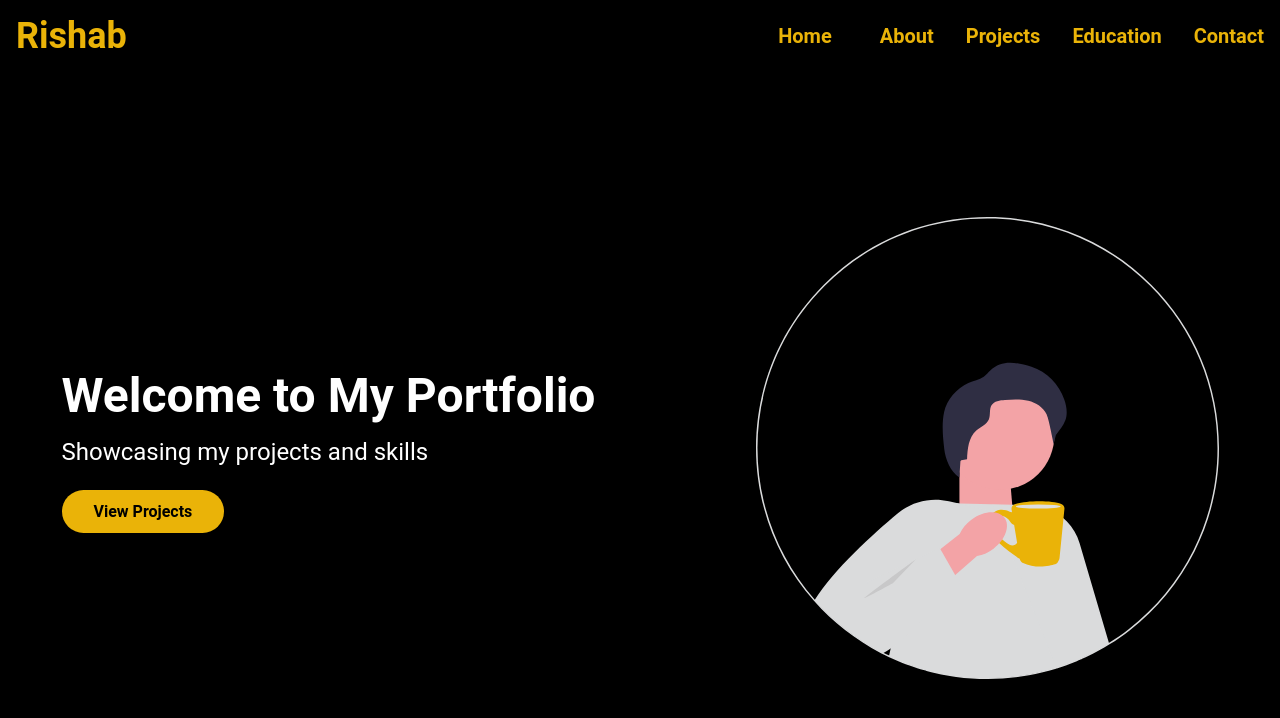
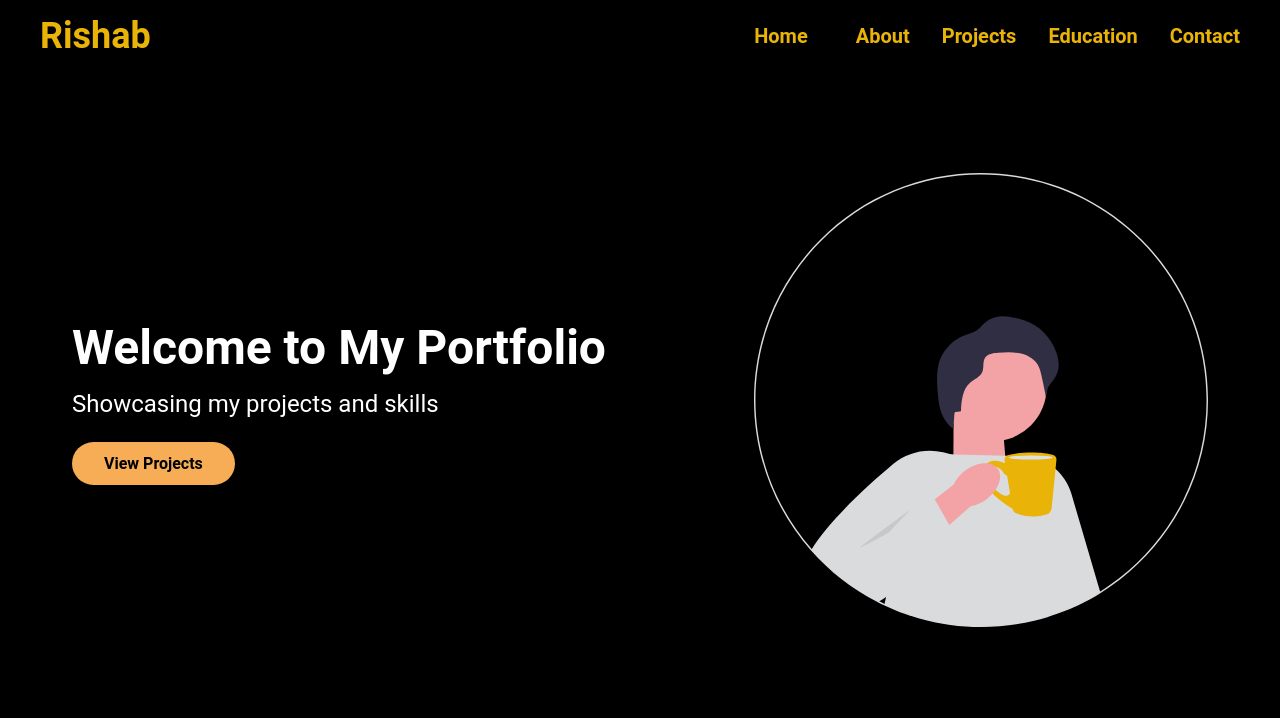
Before and after one commit to rishab-alt/portfolio-master, a React (Create React App) app: page / in a window 1280 px wide. Shown: the top 718 px of the page. Built offline with nearby package versions, Linux system fonts and the light colour scheme; a small style sheet from the web is missing.

Commit message:
Home page changes

```diff
--- a/src/components/pages/Home.jsx
+++ b/src/components/pages/Home.jsx
@@ -2,36 +2,10 @@ import React, { useState, useEffect } from 'react';
 import Graphic from '../images/undraw_drink_coffee_v3au.svg';
 import Nav from '../NavBar';
 import { motion } from 'framer-motion';
-import './css/Home.css'; // Import CSS file for styling
+import './css/Home.css';
 
 const HomePage = () => {
-  const [isLoading, setIsLoading] = useState(true);
-  const [darkMode] = useState(true);
-  const [isOpen, setIsOpen] = useState(false);
-
-  useEffect(() => {
-    const timer = setTimeout(() => {
-      setIsLoading(false);
-    }, 2000);
-
-    return () => clearTimeout(timer);
-  }, []);
-
-  useEffect(() => {
-    const handleResize = () => {
-      setIsOpen(false);
-    };
-
-    window.addEventListener('resize', handleResize);
-
-    return () => {
-      window.removeEventListener('resize', handleResize);
-    };
-  }, []);
-
-  const toggleMenu = () => {
-    setIsOpen(!isOpen);
-  };
+  const [darkMode, setDarkMode] = useState(true);
 
   const containerVariants = {
     hidden: { opacity: 0, y: 50 },
@@ -51,18 +25,42 @@ const HomePage = () => {
     visible: { opacity: 1, y: 0 }
   };
 
+  const toggleTheme = () => {
+    setDarkMode(!darkMode);
+  };
+
   return (
     <div className={`min-h-screen flex flex-col justify-center items-center ${darkMode ? 'bg-black text-white' : 'bg-white text-black'}`}>
       <Nav darkMode={darkMode} />
       <motion.section
         id="home"
-        className="hero flex flex-col md:flex-row justify-between items-center text-center md:text-left p-6 mt-16 md:mt-24"
+        className="hero container flex flex-col md:flex-row justify-between items-center text-center md:text-left p-6 mt-16 md:mt-24"
         variants={containerVariants}
         initial="hidden"
         animate="visible"
       >
         <motion.div
-          className="w-full md:w-3/5 mb-10 md:mb-0"
+          className="graphic-container w-full md:w-2/5 mb-10 md:mb-0"
+          variants={itemVariants}
+          whileHover={{ scale: 1.1, rotate: 5 }} // Adjust the hover effect here
+          transition={{ type: 'spring', stiffness: 300 }}
+        >
+          <motion.img
+            src={Graphic}
+            alt="Graphic"
+            className="desktop-image"
+            initial={{ opacity: 0, y: 50 }}
+            animate={{ opacity: 1, y: 0 }}
+            transition={{ duration: 0.5, delay: 0.5 }}
+            whileHover={{
+              scale: 1.1,
+              rotate: 5, // Adjust the hover effect here
+              transition: { type: 'spring', stiffness: 300 }
+            }}
+          />
+        </motion.div>
+        <motion.div
+          className="content w-full md:w-3/5"
           variants={itemVariants}
         >
           <motion.h1
@@ -87,27 +85,8 @@ const HomePage = () => {
             View Projects
           </motion.a>
         </motion.div>
-        <motion.div
-          className="w-full md:w-2/5"
-          variants={itemVariants}
-          whileHover={{ scale: 1.05, rotate: 2 }}
-          transition={{ type: 'spring', stiffness: 300 }}
-        >
-          <motion.img
-            src={Graphic}
-            alt="Graphic"
-            className="desktop-image"
-            initial={{ opacity: 0, y: 50 }}
-            animate={{ opacity: 1, y: 0 }}
-            transition={{ duration: 0.5, delay: 0.5 }}
-            whileHover={{
-              scale: 1.05,
-              rotate: 2,
-              transition: { type: 'spring', stiffness: 300 }
-            }}
-          />
-        </motion.div>
       </motion.section>
+      <div className={`background-effect ${darkMode ? 'bg-black' : 'bg-white'}`}></div>
     </div>
   );
 };
--- a/src/components/pages/css/Home.css
+++ b/src/components/pages/css/Home.css
@@ -1,13 +1,148 @@
-@media (max-width: 768px) { /* Adjust for smaller devices */
-    .hero {
-      flex-direction: column-reverse; /* Reverse the order of elements for mobile */
-    }
+:root {
+  --primary-bg-color: black;
+  --primary-text-color: white;
+  --secondary-bg-color: white;
+  --secondary-text-color: black;
+  --accent-color: #f6ad55;
+  --accent-hover-color: #ed8936;
+}
 
-    .desktop-image {
-      display: none; /* Hide the image on desktop */
-    }
 
-    .hero > .w-full.md\:w-2\/5 {
-      margin-top: -80px; /* Adjust margin for spacing on mobile */
-    }
+.graphic-container {
+  max-height: 80vh;
+  /* Set a maximum height for the image container */
+  overflow: hidden;
+  /* Hide overflowing content */
+}
+
+@media (max-width: 767px) {
+  .graphic-container {
+    max-height: 44440vh;
+    /* Adjust maximum height for smaller screens */
+    margin-top: 2rem;
+    /* Add margin to the top to create space */
   }
+}
+
+
+
+
+.min-h-screen {
+  min-height: 100vh;
+}
+
+.loading-screen {
+  background-color: var(--primary-bg-color);
+}
+
+.loading-image {
+  animation: spin 1s linear infinite;
+}
+
+.hero {
+  margin-top: 2rem;
+  padding: 2rem;
+  display: flex;
+  flex-direction: column;
+  align-items: center;
+  justify-content: center;
+  text-align: center;
+  /* Center text by default */
+}
+
+.cta-btn {
+  background-color: var(--accent-color);
+  color: var(--secondary-text-color);
+  padding: 0.75rem 2rem;
+  border-radius: 9999px;
+  font-weight: 600;
+  transition: background-color 0.3s, color 0.3s;
+}
+
+.cta-btn:hover {
+  background-color: var(--accent-hover-color);
+  color: var(--primary-text-color);
+}
+
+.theme-toggle {
+  position: fixed;
+  top: 1rem;
+  right: 1rem;
+  padding: 0.5rem;
+  background-color: var(--secondary-bg-color);
+  color: var(--secondary-text-color);
+  border-radius: 9999px;
+  transition: transform 0.2s;
+}
+
+.container {
+  max-width: 1200px;
+  margin: 0 auto;
+}
+
+@keyframes spin {
+  0% {
+    transform: rotate(0deg);
+  }
+
+  100% {
+    transform: rotate(360deg);
+  }
+}
+
+@media (min-width: 768px) {
+  .hero {
+    flex-direction: row;
+    text-align: left;
+    /* Align text to the left for larger screens */
+  }
+
+  .content {
+    width: 60%;
+  }
+
+  .graphic-container {
+    width: 40%;
+    order: 1;
+    /* Ensures the graphic is on the right side in desktop mode */
+  }
+}
+
+@media (max-width: 767px) {
+  .hero {
+    flex-direction: column;
+    text-align: center;
+  }
+
+  .content,
+  .graphic-container {
+    width: 100%;
+  }
+
+  .graphic-container {
+    order: -1;
+    /* Moves the graphic to the top in mobile mode */
+    margin-bottom: 2rem;
+    /* Adds spacing below the graphic */
+    display: flex;
+    justify-content: center;
+    /* Centers the graphic horizontally */
+  }
+
+  .graphic-container img {
+    max-width: 63%;
+    /* Reduce the graphic size to 60% of the container's width */
+    height: auto;
+    /* Maintain aspect ratio */
+  }
+
+  .cta-btn {
+    padding: 0.5rem 1rem;
+  }
+
+  .theme-toggle {
+    top: 1rem;
+    right: 1rem;
+    padding: 0.25rem 0.5rem;
+  }
+}
```
